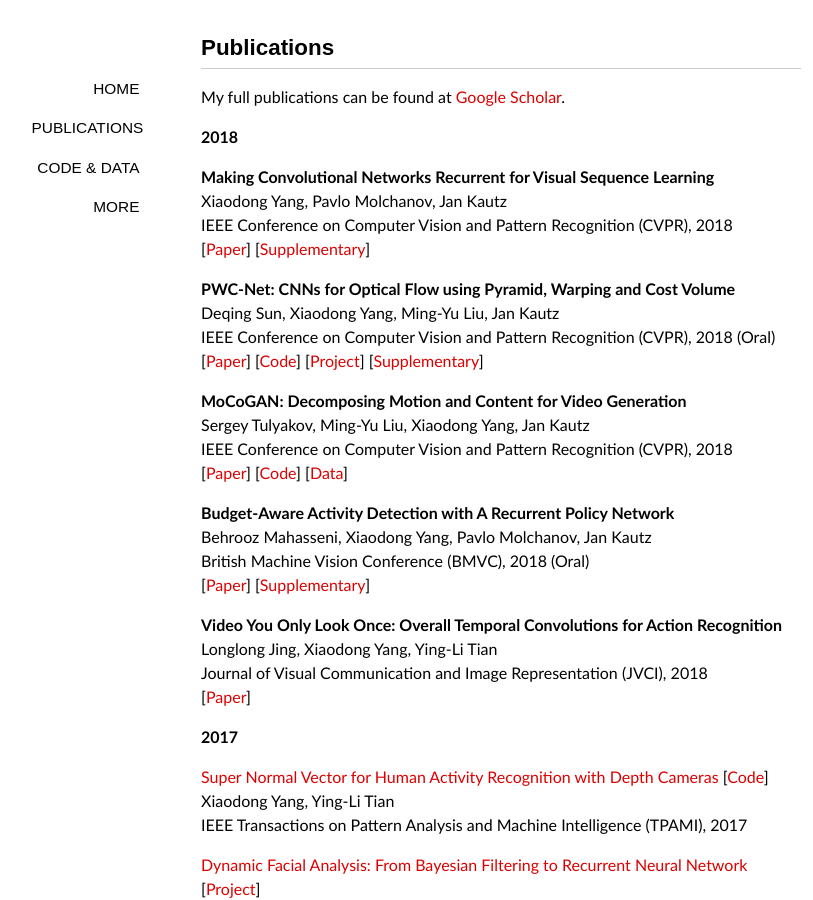
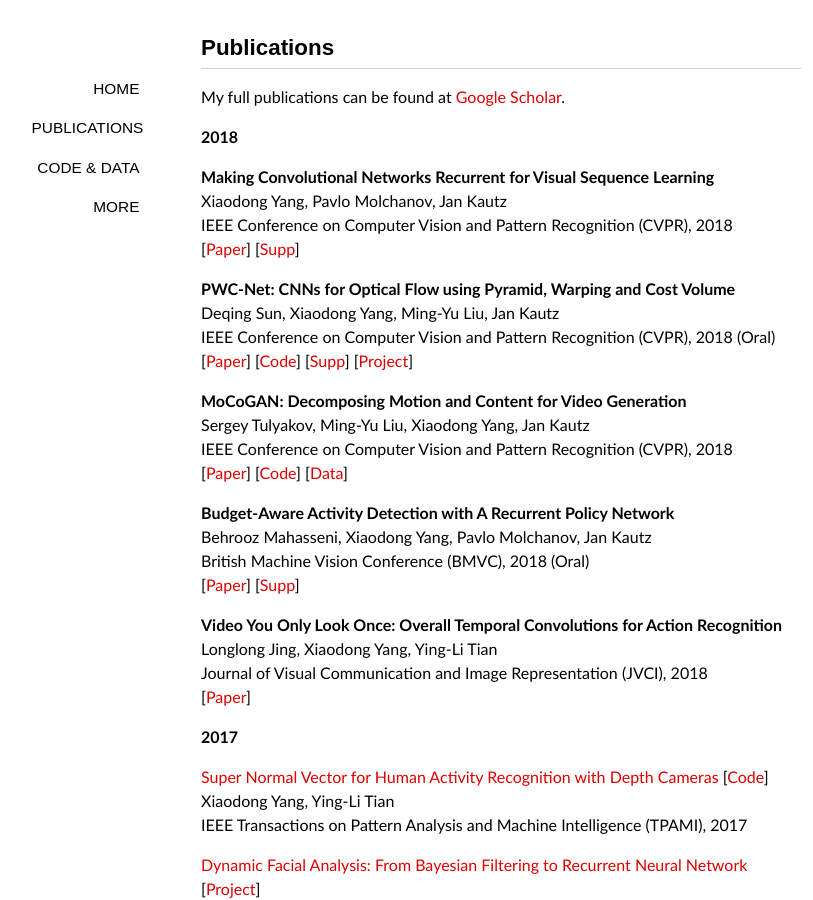
Before and after one commit to xiaodongyang/xiaodongyang.github.io, a Jekyll site: the page built from publications/index.md, in a window 1280 px wide and 900 px high. Shown: the whole window, without its empty margins (139-952 px from the left). Built offline with Jekyll 4.4.1, drawn with Linux system fonts in a browser that asks for light colours; some web fonts are replaced.

Commit message:
Update index.md

```diff
--- a/publications/index.md
+++ b/publications/index.md
@@ -12,12 +12,12 @@ My full publications can be found at [Google Scholar](http://scholar.google.com/
 **Making Convolutional Networks Recurrent for Visual Sequence Learning**
 Xiaodong Yang, Pavlo Molchanov, Jan Kautz
 IEEE Conference on Computer Vision and Pattern Recognition (CVPR), 2018
-[[Paper](/publications/papers/prernn-cvpr18.pdf)] [[Supplementary](/publications/papers/prernn-supp-cvpr18.pdf)]
+[[Paper](/publications/papers/prernn-cvpr18.pdf)] [[Supp](/publications/papers/prernn-supp-cvpr18.pdf)]
 
 **PWC-Net: CNNs for Optical Flow using Pyramid, Warping and Cost Volume**
 Deqing Sun, Xiaodong Yang, Ming-Yu Liu, Jan Kautz
 IEEE Conference on Computer Vision and Pattern Recognition (CVPR), 2018 (Oral)
-[[Paper](/publications/papers/pwc-cvpr18.pdf)] [[Code](https://github.com/NVlabs/PWC-Net)] [[Project](http://research.nvidia.com/publication/2018-02_PWC-Net%3A-CNNs-for)] [[Supplementary](/publications/papers/pwc-supp-cvpr18.pdf)]
+[[Paper](/publications/papers/pwc-cvpr18.pdf)] [[Code](https://github.com/NVlabs/PWC-Net)] [[Supp](/publications/papers/pwc-supp-cvpr18.pdf)] [[Project](http://research.nvidia.com/publication/2018-02_PWC-Net%3A-CNNs-for)]
 
 **MoCoGAN: Decomposing Motion and Content for Video Generation**
 Sergey Tulyakov, Ming-Yu Liu, Xiaodong Yang, Jan Kautz
@@ -27,7 +27,7 @@ IEEE Conference on Computer Vision and Pattern Recognition (CVPR), 2018
 **Budget-Aware Activity Detection with A Recurrent Policy Network**
 Behrooz Mahasseni, Xiaodong Yang, Pavlo Molchanov, Jan Kautz
 British Machine Vision Conference (BMVC), 2018 (Oral)
-[[Paper](/publications/papers/bmvc18.pdf)] [[Supplementary](/publications/papers/supp-bmvc18.pdf)]
+[[Paper](/publications/papers/bmvc18.pdf)] [[Supp](/publications/papers/supp-bmvc18.pdf)]
 
 **Video You Only Look Once: Overall Temporal Convolutions for Action Recognition**
 Longlong Jing, Xiaodong Yang, Ying-Li Tian
```
